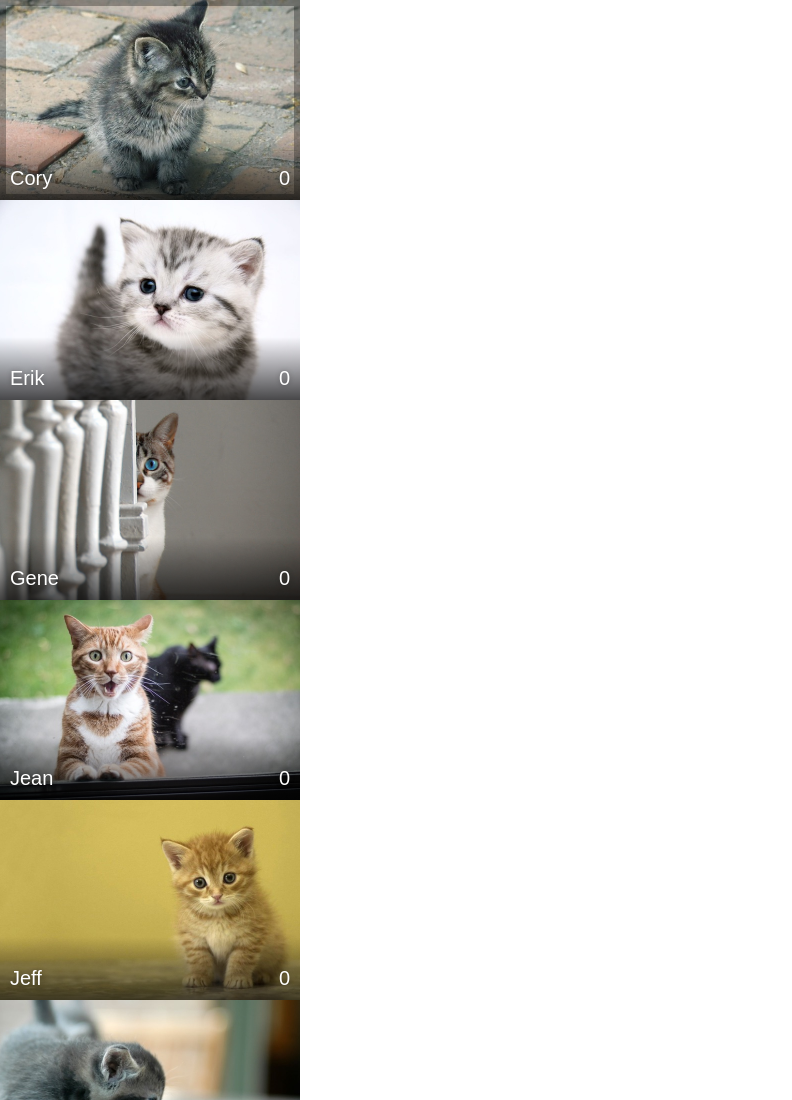
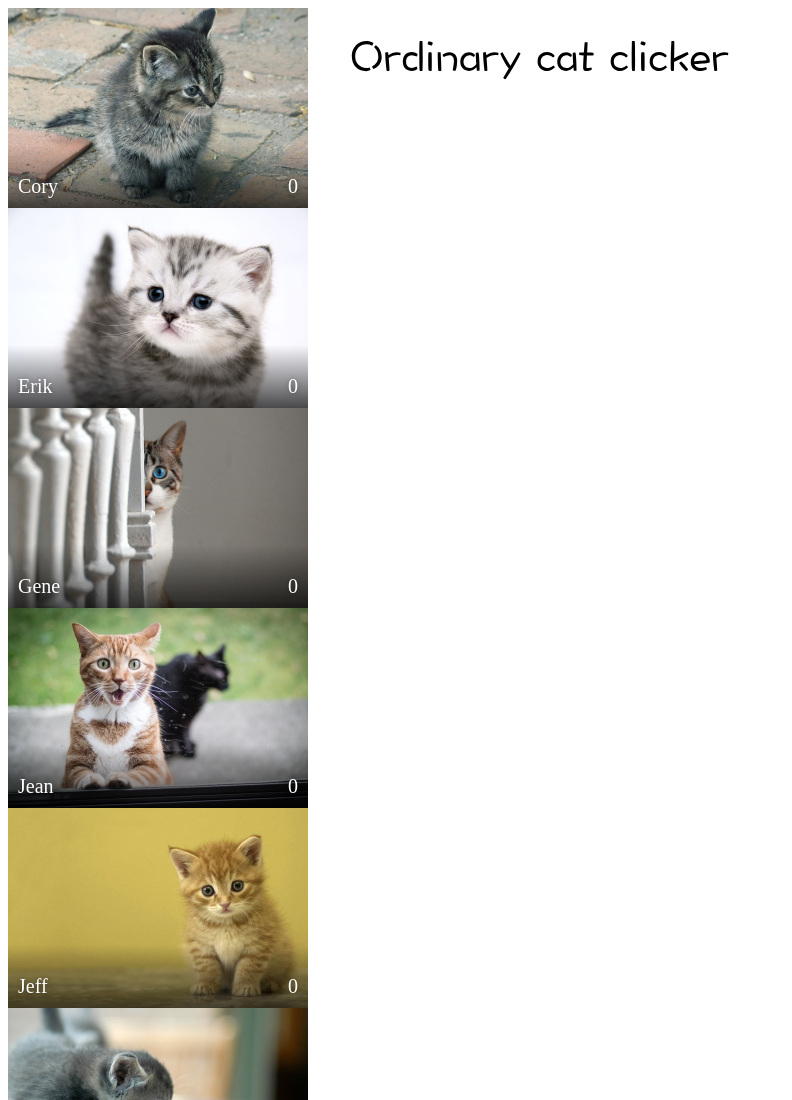
Before and after one commit to antipin/udacity-cat-clicker, a website built with webpack: page index.html in a window 1280 px wide. Shown: the top 1100 px of the page, without its empty margins (0-792 px from the left). Built offline with nearby package versions, Linux system fonts and the light colour scheme; files whose address does not match are found by name.

Commit message:
Added ViewHeader

```diff
--- a/controller.ts
+++ b/controller.ts
@@ -1,17 +1,22 @@
+import {ViewHeader} from './views/header/header';
 import {ViewBrowser} from './views/browser/browser';
+import {ViewPictureThumb} from './views/picture-thumb/picture-thumb';
 import {CollectionPicturesCountable} from './collections/pictures-countable/pictures-countable';
 
 class Controller {
 
     viewBrowser: ViewBrowser;
-
-    viewActiveThumb;
+    viewHeader: ViewHeader;
+    viewActiveThumb: ViewPictureThumb;
 
     catsCollection: any;
 
     init(appContainer, items) {
 
         this.catsCollection = new CollectionPicturesCountable(items);
+
+        this.viewHeader = new ViewHeader(appContainer)
+        this.viewHeader.render();
 
         this.viewBrowser = new ViewBrowser(appContainer, this.catsCollection.list());
         this.viewBrowser.render();
--- a/index.html
+++ b/index.html
@@ -5,7 +5,6 @@
 <head>
     <meta charset="utf-8">
     <title>Cats clicker</title>
-    <link rel="stylesheet" href="dist/style.css">
 </head>
 
 <body>
--- /dev/null
+++ b/views/header/header.css
@@ -0,0 +1,15 @@
+.view-header {
+    position: fixed;
+    left: 300px;
+    top: 0;
+    right: 0;
+    height: 100px;
+}
+
+.view-header__logo {
+    background: url('./header__logo.svg') no-repeat 50% 50%;
+    background-size: contain;
+    width: 400px;
+    height: 40px;
+    margin: 40px;
+}
--- /dev/null
+++ b/views/header/header.ts
@@ -0,0 +1,22 @@
+require('./header.css');
+require('./header__logo.svg');
+
+import {controller} from '../../controller';
+import {View} from '../view/view';
+
+export class ViewHeader extends View {
+
+    name = 'view-header';
+
+    buildBlock() {
+
+        var rootElement = super.buildBlock(),
+            logoElement = this.buildElem('logo');
+
+        rootElement.appendChild(logoElement);
+
+        this.attachEventsTo(rootElement);
+
+        return rootElement;
+    }
+}
```
Also changed, not shown: views/header/header__logo.svg (added).
